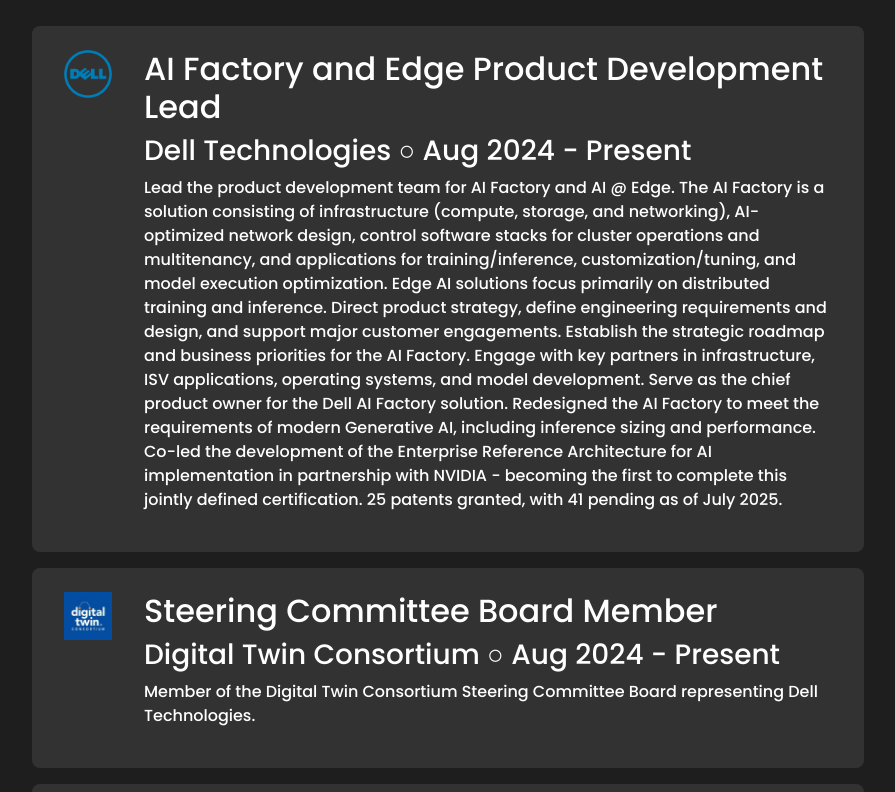
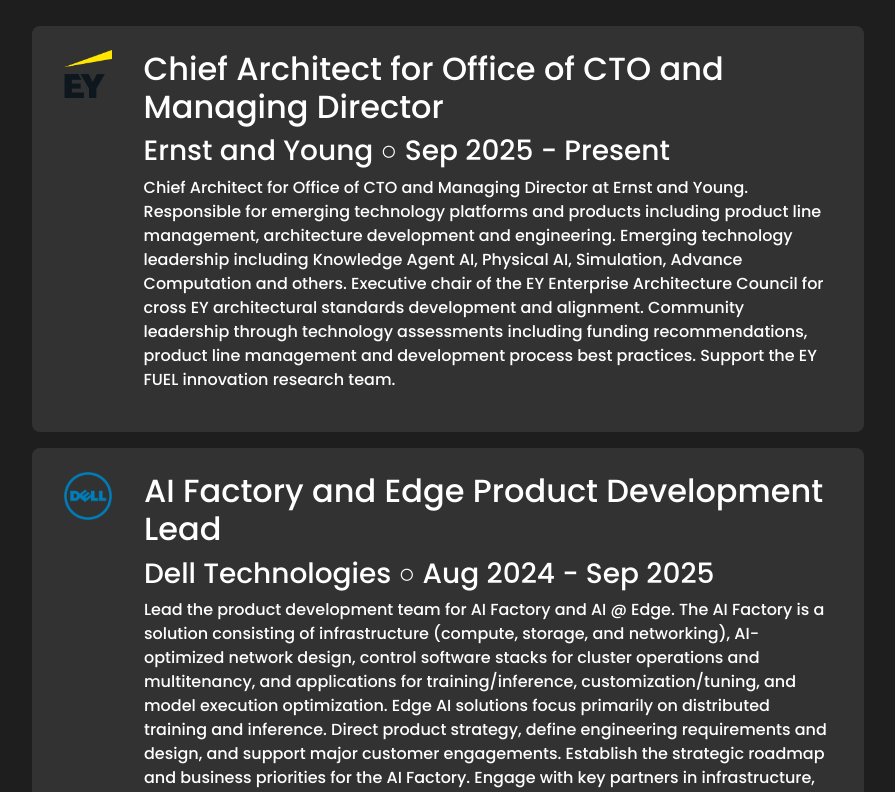
Before and after one commit to nicolewhitee/jw-portfolio, a React (Create React App) app: page / in a window 1280 px wide. Shown: the part 2040-2832 px from the top of the page, without its empty margins (192-1087 px from the left). Built offline with nearby package versions, Linux system fonts and the light colour scheme.

Commit message:
New job patents presentation

```diff
--- a/src/components/About/about.js
+++ b/src/components/About/about.js
@@ -10,6 +10,7 @@
 import Dell from '../../assets/dell-logo.png';
 import ElefanteGroup from '../../assets/elefante-logo.jpg';
 import HP from '../../assets/hp-logo.png';
+import EYLogo from '../../assets/ey-logo.png';
 
 const About = () => {
     useEffect(() => {
@@ -102,10 +103,25 @@
             <span className="headerTitle" aria-level="1" role="heading">Experience</span>
             <div className="experienceBars">
                 <div className="experienceBar mx-0">
+                    <img src={EYLogo} alt="EY Logo" className="experienceBarImg" />
+                    <div>
+                        <div className="h2">Chief Architect for Office of CTO and Managing Director</div>
+                        <div className="h3">Ernst and Young &#9675; Sep 2025 - Present</div>
+                        <p>
+                            Chief Architect for Office of CTO and Managing Director at Ernst and Young. Responsible for emerging technology
+                            platforms and products including product line management, architecture development and engineering. Emerging
+                            technology leadership including Knowledge Agent AI, Physical AI, Simulation, Advance Computation and others.
+                            Executive chair of the EY Enterprise Architecture Council for cross EY architectural standards development and
+                            alignment. Community leadership through technology assessments including funding recommendations, product
+                            line management and development process best practices. Support the EY FUEL innovation research team.
+                        </p>
+                    </div>
+                </div>
+                <div className="experienceBar mx-0">
                     <img src={Dell} alt="Dell Logo" className="experienceBarImg" />
                     <div>
                         <div className="h2">AI Factory and Edge Product Development Lead</div>
-                        <div className="h3">Dell Technologies &#9675; Aug 2024 - Present</div>
+                        <div className="h3">Dell Technologies &#9675; Aug 2024 - Sep 2025</div>
                         <p>
                             Lead the product development team for AI Factory and AI @ Edge. The AI
                             Factory is a solution consisting of infrastructure (compute, storage, and
--- a/src/components/Patents/patents.js
+++ b/src/components/Patents/patents.js
@@ -15,7 +15,7 @@
         <>
             <section id='patents'>
                 <div className="headerTitle" aria-level="1" role="heading">Patents</div>
-                <div className="h5 mb-4">66 patents applied, 26 patents granted to date</div>
+                <div className="h5 mb-4">66 patents applied, 27 patents granted to date</div>
                 <div className="container">
                     <div className="row display-flex g-5">
                         {patentsArray.slice(0, next).map((patent, index) => {
--- a/src/components/Patents/patentsArray.js
+++ b/src/components/Patents/patentsArray.js
@@ -1,4 +1,10 @@
 const patentsArray = [
+    {
+        title: 'Device Authentication for Onboarding',
+        patentId: '12452226',
+        dateIssued: 'Oct 21, 2025',
+        description: 'An apparatus comprises at least one processing device configured to receive a cryptographically attested digital document from an onboarding management system, wherein the cryptographically attested digital document comprises one or more credentials for at least one device requesting access to a secure communication channel to communicate with the onboarding management system.The at least one processing device is further configured to verify whether the cryptographically attested digital document is valid, and identify the one or more credentials in response to verifying that the cryptographically attested digital document is valid.The one or more credentials are transmitted to at least one authenticator in response to a request from the at least one authenticator to authenticate the at least one device.The at least one device is given the access to the secure communication channel responsive to verification of the one or more credentials by at least one authenticator.'
+    },
     {
         title: 'Enhanced Distributed Retrieval Augmented Generation System',
         patentId: '12423332',
@@ -161,11 +167,6 @@
         dateIssued: 'Nov 29, 2024'
     },
     {
-        title: 'Enhanced Distributed Retrieval Augmented Generation System',
-        patentId: '18/963965',
-        dateIssued: 'Nov 29, 2024'
-    },
-    {
         title: 'Knowledge Acquisition for Retrieval Augmented Generation System',
         patentId: '18/963975',
         dateIssued: 'Nov 29, 2024'
@@ -259,11 +260,6 @@
         title: 'Edge Domain-Specific Accelerator Virtualization and Scheduling',
         patentId: '18/355351',
         dateIssued: 'Jul 19, 2023'
-    },
-    {
-        title: 'Device Authentication for Onboarding',
-        patentId: '18/352359',
-        dateIssued: 'Jul 14, 2023'
     },
     {
         title: 'Device Onboarding on Secure Networks',
--- a/src/components/Presentations/presentationsArray.js
+++ b/src/components/Presentations/presentationsArray.js
@@ -1,4 +1,11 @@
 const presentationsArray = [
+    {
+        event: 'ACM/IEEE Symposium on Edge Computing',
+        location: 'Washington, D.C.',
+        title: 'Physical AI is Still Very Hard To Do',
+        date: 'Dec 3, 2025',
+        link: 'https://acm-ieee-sec.org/2025/index.php'
+    },
     {
         event: 'NDNComm 2025',
         location: 'Los Angeles, CA',
```
Also changed, not shown: src/assets/ey-logo.png (added).
